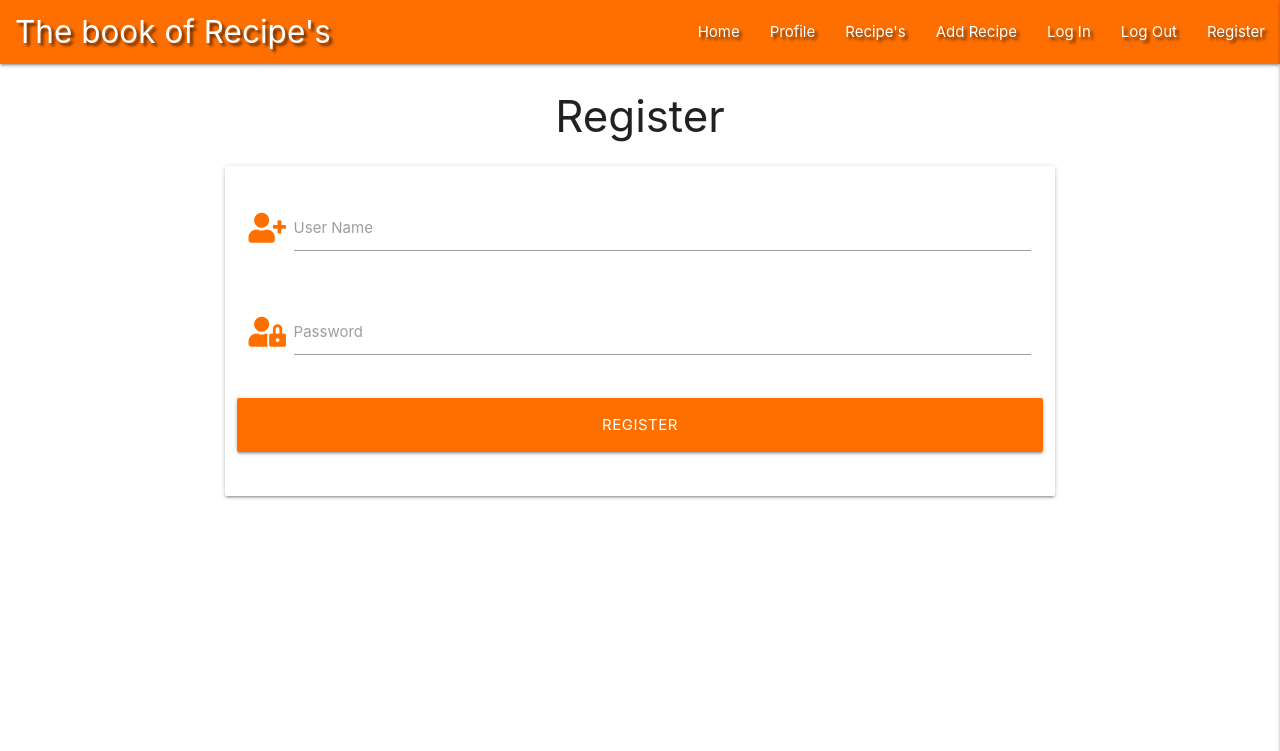
After one commit to SlabyG/my-ms3, a Flask app: page /register_account in a window 1280 px wide. The commit adds this page. Shown: the top 751 px of the page. Run offline with Flask 2, Linux system fonts and the light colour scheme; some libraries are stand-ins or nearby versions.

Commit message:
created the register acount using materialize codes and adjusting them accordignaly

```diff
--- a/app.py
+++ b/app.py
@@ -4,6 +4,7 @@ from flask import (
     redirect, request, session, url_for)
 from flask_pymongo import PyMongo
 from bson.objectid import ObjectId
+from werkzeug.security import generate_password_hash, check_password_hash
 if os.path.exists("env.py"):
     import env
 
@@ -24,6 +25,11 @@ def get_description():
     return render_template("description.html", description=description)
 
 
+@app.route("/register_account", methods=["GET", "POST"])
+def register_account():
+    return render_template("register_account.html")
+
+
 if __name__ == "__main__":
     app.run(host=os.environ.get("IP"),
             port=int(os.environ.get("PORT")),
--- a/static/css/style.css
+++ b/static/css/style.css
@@ -1,7 +1,15 @@
 .text-shadow {
     text-shadow: 3px 3px 3px rgba(0, 0, 0, 0.6)
+}
+
+.brand-logo{
+    margin-left: 15px;
 }
 
 li {
     text-align: center;
 }
+
+#register-btn {
+    background-color: #ff6f00;
+}
--- a/templates/base.html
+++ b/templates/base.html
@@ -27,7 +27,7 @@
                     <li><a href="#">Add Recipe</a></li>
                     <li><a href="#">Log In</a></li>
                     <li><a href="#">Log Out</a></li>
-                    <li><a href="#">Register</a></li>
+                    <li><a href="{{ url_for('register_account') }}">Register</a></li>
                 </ul>
             </div>
         </nav>
@@ -35,7 +35,7 @@
         <ul class="sidenav" id="mobile-demo">
             <!--the codes for this navbar have been taken from materialize website and adjusted accordingly-->
             <li>
-                <h4 class="center-align amber-text darken-4">The book of Recipe's</h4>
+                <h4 class="center-align amber-text text-darken-4">The book of Recipe's</h4>
             </li>
             <li><a href="{{ url_for('get_description') }}">Home</a></li>
             <li><a href="#">Profile</a></li>
@@ -43,7 +43,7 @@
             <li><a href="#">Add Recipe</a></li>
             <li><a href="#">Log In</a></li>
             <li><a href="#">Log Out</a></li>
-            <li><a href="#">Register</a></li>
+            <li><a href="{{ url_for('register_account') }}">Register</a></li>
         </ul>
     </header>
 
--- /dev/null
+++ b/templates/register_account.html
@@ -0,0 +1,30 @@
+{% extends "base.html" %}
+{% block content %}
+
+    <h3 class="center-align">Register</h3>
+
+    <div class="row"><!--the codes from this div have been taken from materializ and adjusted to fit the purpose of the site-->
+        <form class="col s12 m8 offset-m2" method="POST" action="{{ url_for('register_account') }}">
+            <div class="card-panel">
+                <div class="row">
+                    <div class="input-field col s12">
+                        <i class="fas fa-user-plus prefix amber-text text-darken-4"></i>
+                        <input id="username" name="username" type="text" class="validate">
+                        <label for="username">User Name</label>
+                      </div>
+                </div>
+                <div class="row">
+                    <div class="input-field col s12">
+                        <i class="fas fa-user-lock prefix amber-text text-darken-4"></i>
+                        <input id="password" name="password" type="password" class="validate">
+                        <label for="password">Password</label>
+                    </div>
+                </div>
+                <div class="row ">
+                    <button type="submit" id="register-btn" class="col s12 btn-large ">Register</button>
+                </div>
+            </div>
+        </form>
+    </div>
+
+{% endblock %}
```
Also changed, not shown: README.md.
